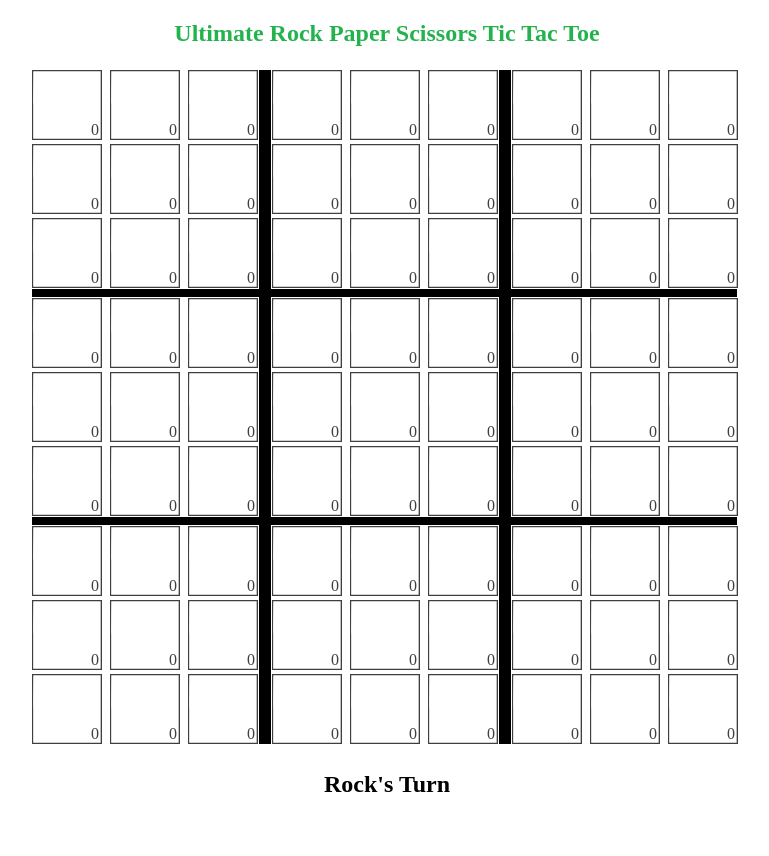
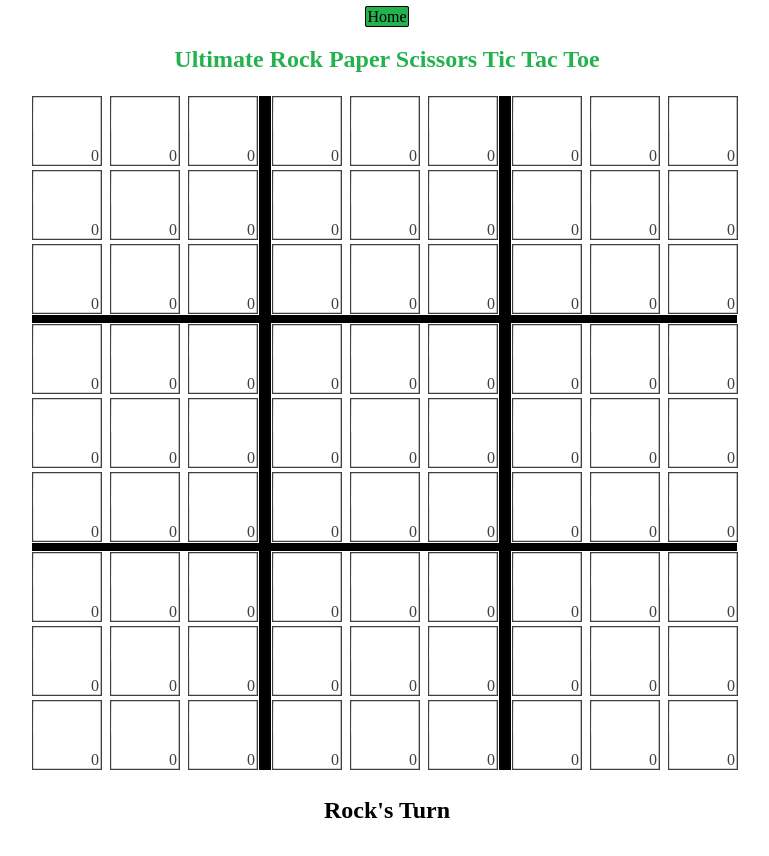
Before and after one commit to ezekielskeene/ezekielskeene.github.io, a website: page Ultimate-Rock-Tic.html in a window 1280 px wide. Shown: the whole page, without its empty margins (253-1022 px from the left). Drawn offline with Linux system fonts and the light colour scheme.

Commit message:
yay home button

```diff
--- a/Ultimate-Rock-Tic.html
+++ b/Ultimate-Rock-Tic.html
@@ -7,6 +7,7 @@
     <title>Ultimate Rock Paper Scissors Tic Tac Toe </title>
   </head>
   <body>
+    <a href="index.html" class="home">Home</a>
     <h2 id="title">Ultimate Rock Paper Scissors Tic Tac Toe</h2>
     <svg width="800" height="800">
         <circle cx="115" cy="110" r="100" stroke="red" stroke-width="4" fill="transparent" id="rock1" class="rocksvg"/>
```
